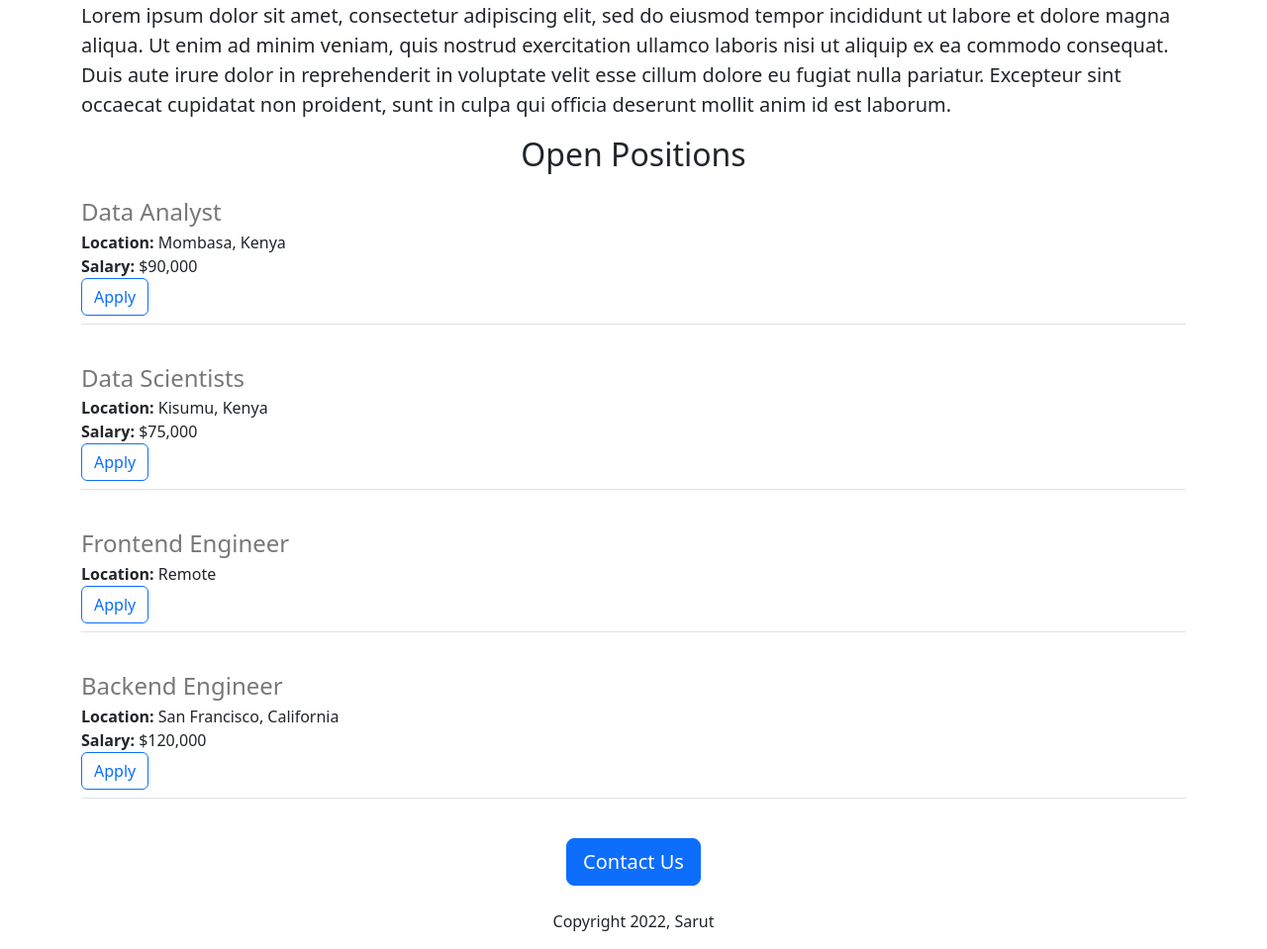
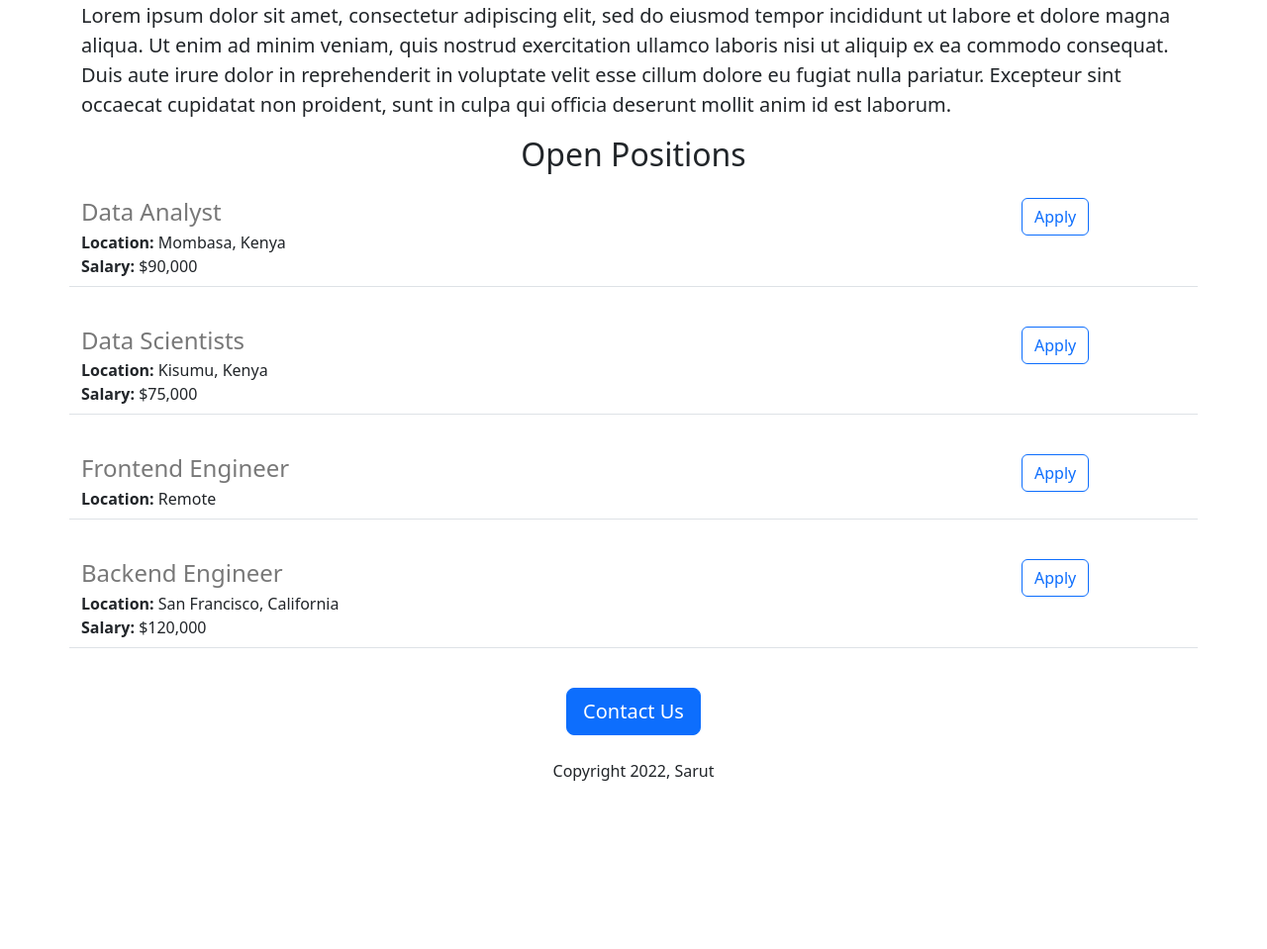
Before and after one commit to 4n4l1st-ch4rl3s/sarut-careers-website-v2, a Flask app: page / in a window 1280 px wide. Shown: the part 509-1468 px from the top of the page at 99% size. After the commit the page ends 1316 px from the top, so only its background shows below. Run offline with Flask 3, Linux system fonts and the light colour scheme.

Commit message:
more updates

```diff
--- a/app.py
+++ b/app.py
@@ -1,4 +1,4 @@
-from flask import Flask,render_template
+from flask import Flask, jsonify,render_template
 
 app = Flask(__name__)
 
@@ -35,5 +35,9 @@ def hello_sarut():
                            jobs=JOBS,
                            company_name='Sarut')
 
+@app.route('/api/jobs')
+def list_jobs():
+    return jsonify(JOBS)
+
 if __name__ == "__main__":
     app.run(host="0.0.0.0", debug=True)
--- a/templates/jobitem.html
+++ b/templates/jobitem.html
@@ -1,5 +1,5 @@
-<div class="border-bottom" style="margin-bottom: 16px; padding-bottom: 8px">
-  <div class="col-9">
+<div class="border-bottom row" style="margin-bottom: 16px; padding-bottom: 8px">
+  <div class="col-10">
     <h4 style="color: rgb(120, 120, 120); margin-bottom: 4px">
       {{job['title']}}
     </h4>
@@ -8,7 +8,7 @@
     <div><b>Salary: </b>{{job['salary']}}</div>
     {% endif %}
   </div>
-  <div class="col-3">
+  <div class="col-2">
     <button type="button" class="btn btn-outline-primary">Apply</button>
   </div>
 </div>
```
